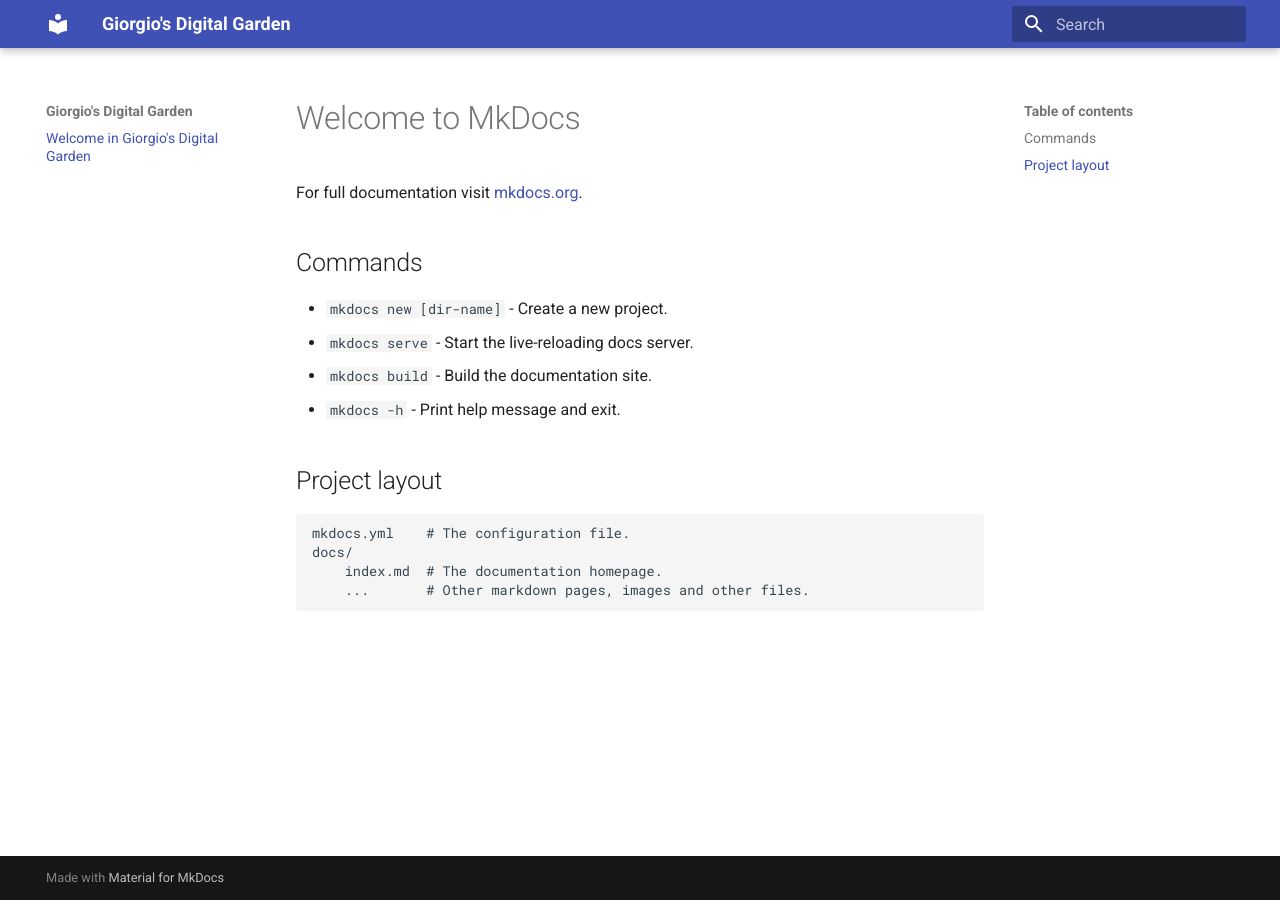
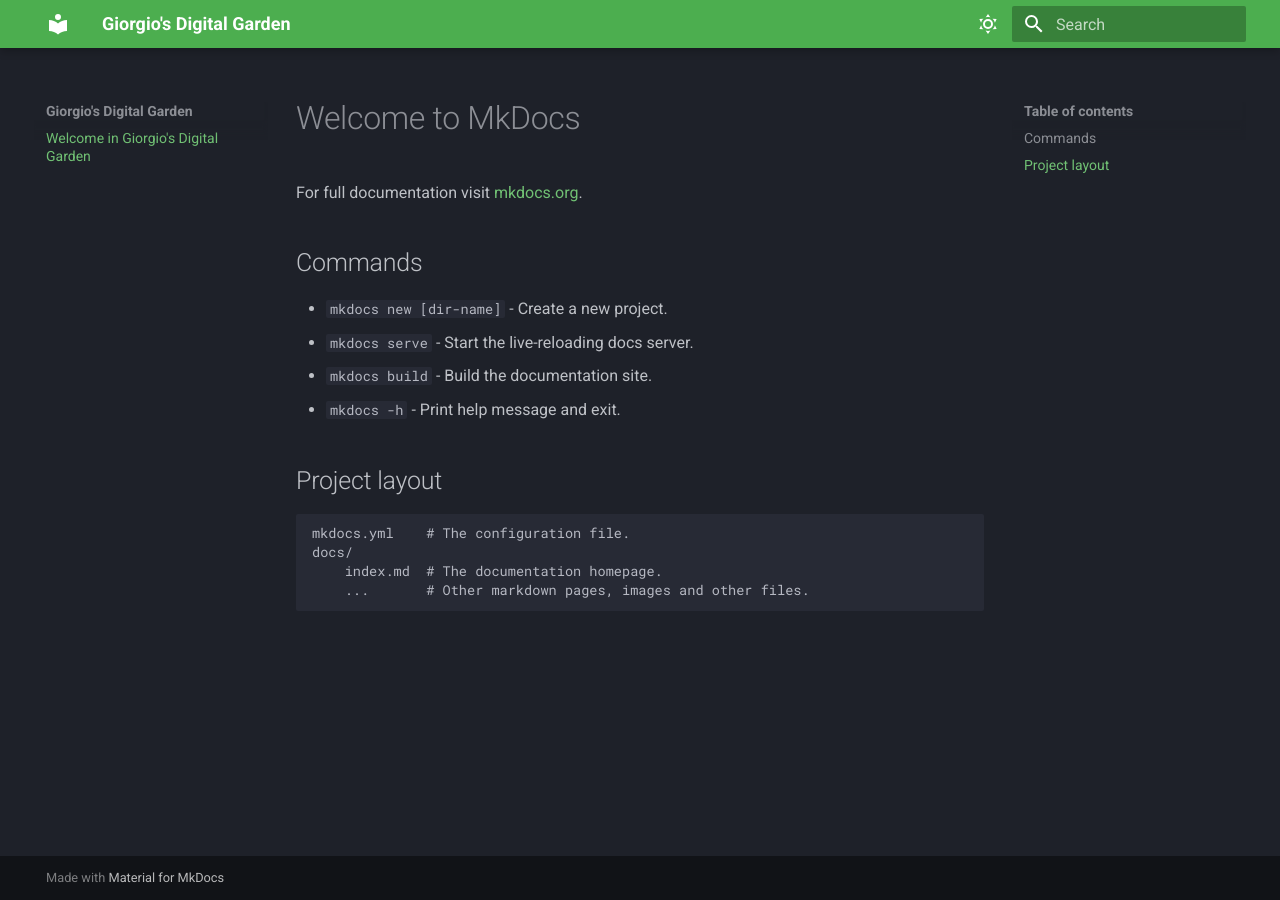
Before and after one commit to aramilialon/digitalgarden, an MkDocs documentation site: the page built from docs/index.md, in a window 1280 px wide. Built offline with MkDocs 1.6.1 and Material for MkDocs 9.7.7, drawn with Linux system fonts in a browser that asks for light colours.

```diff
--- a/mkdocs.yml
+++ b/mkdocs.yml
@@ -2,4 +2,19 @@ site_name: Giorgio's Digital Garden
 site_url: https://digitalgarden.maggiolo.net
 theme:
   name: material
-  color_mode: dark
+  palette:
+    # Dark Mode
+    - scheme: slate
+      toggle:
+        icon: material/weather-sunny
+        name: Dark mode
+      primary: green
+      accent: deep purple
+
+    # Light Mode
+    - scheme: default
+      toggle:
+        icon: material/weather-night
+        name: Light mode
+      primary: blue
+      accent: deep orange
```
